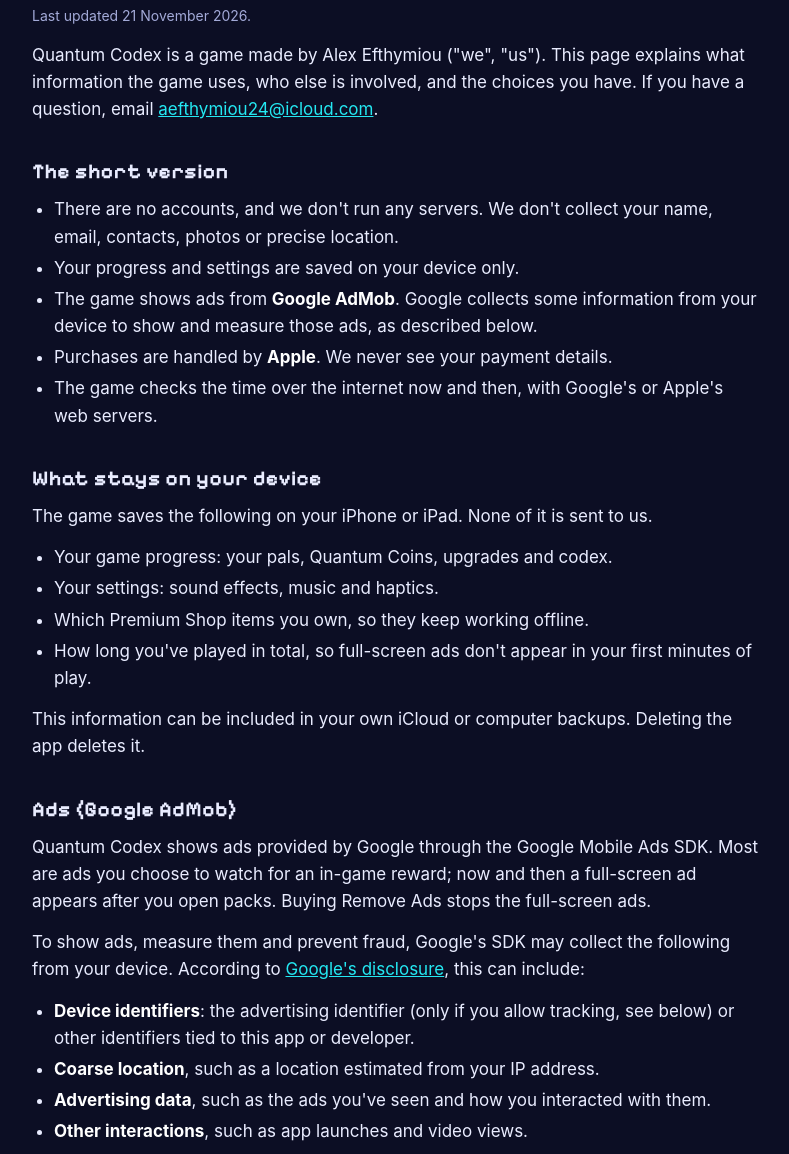
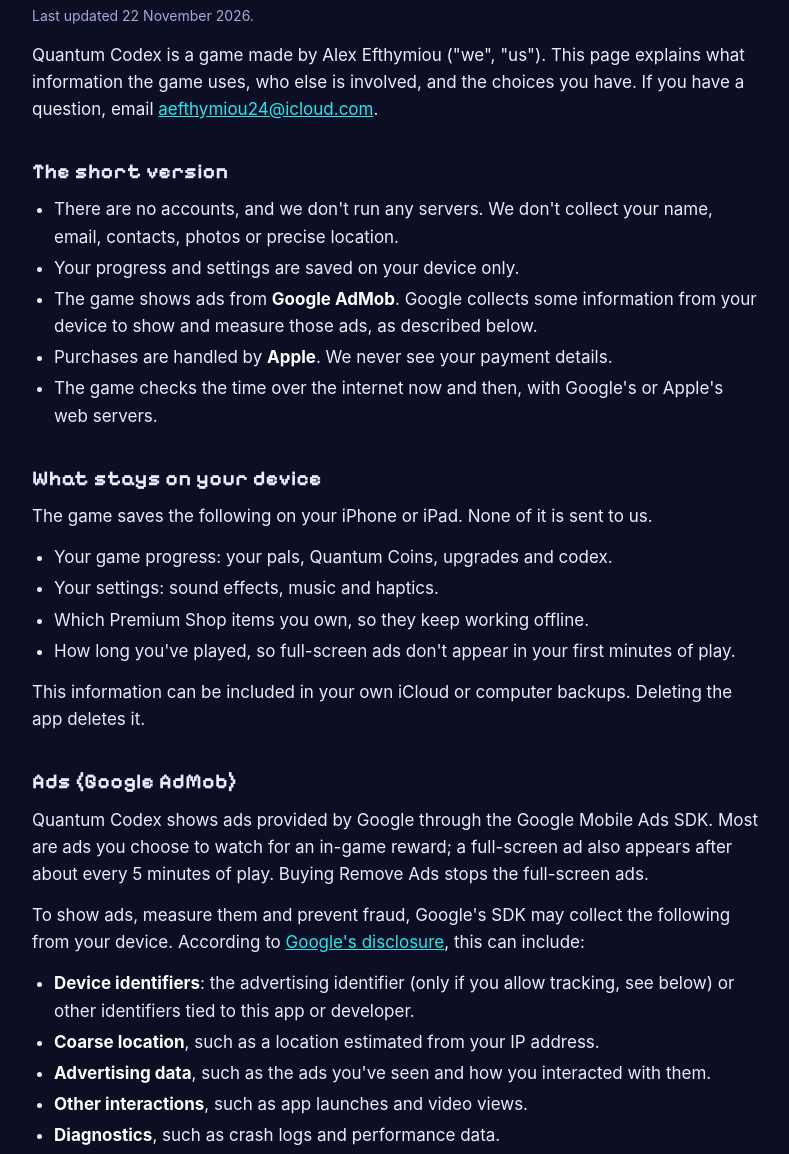
Before and after one commit to aefthymiou24-ai/aefthymiou24-ai.github.io, a plain HTML site: page privacy/index.html in a window 1280 px wide. Shown: the part 104-1258 px from the top of the page, without its empty margins (244-1033 px from the left). Drawn offline with Linux system fonts and the light colour scheme.

Commit message:
Ads: a full-screen ad after about every 5 minutes of play; play symbols on ad buttons
Co-Authored-By: Claude Fable 5.2 <noreply@anthropic.com>

```diff
--- a/privacy/index.html
+++ b/privacy/index.html
@@ -19,7 +19,7 @@
       <p class="tag">Quantum Codex for iPhone and iPad</p>
     </div>
   </header>
-  <p class="updated">Last updated 21 November 2026.</p>
+  <p class="updated">Last updated 22 November 2026.</p>
 
   <p>Quantum Codex is a game made by Alex Efthymiou ("we", "us"). This page explains what information the game uses, who else is involved, and the choices you have. If you have a question, email <a href="mailto:aefthymiou24@icloud.com">aefthymiou24@icloud.com</a>.</p>
 
@@ -38,12 +38,12 @@
     <li>Your game progress: your pals, Quantum Coins, upgrades and codex.</li>
     <li>Your settings: sound effects, music and haptics.</li>
     <li>Which Premium Shop items you own, so they keep working offline.</li>
-    <li>How long you've played in total, so full-screen ads don't appear in your first minutes of play.</li>
+    <li>How long you've played, so full-screen ads don't appear in your first minutes of play.</li>
   </ul>
   <p>This information can be included in your own iCloud or computer backups. Deleting the app deletes it.</p>
 
   <h2>Ads (Google AdMob)</h2>
-  <p>Quantum Codex shows ads provided by Google through the Google Mobile Ads SDK. Most are ads you choose to watch for an in-game reward; now and then a full-screen ad appears after you open packs. Buying Remove Ads stops the full-screen ads.</p>
+  <p>Quantum Codex shows ads provided by Google through the Google Mobile Ads SDK. Most are ads you choose to watch for an in-game reward; a full-screen ad also appears after about every 5 minutes of play. Buying Remove Ads stops the full-screen ads.</p>
   <p>To show ads, measure them and prevent fraud, Google's SDK may collect the following from your device. According to <a href="https://developers.google.com/admob/ios/privacy/data-disclosure">Google's disclosure</a>, this can include:</p>
   <ul>
     <li><strong>Device identifiers</strong>: the advertising identifier (only if you allow tracking, see below) or other identifiers tied to this app or developer.</li>
```
Also changed, not shown: index.html (+1 -1 lines).
